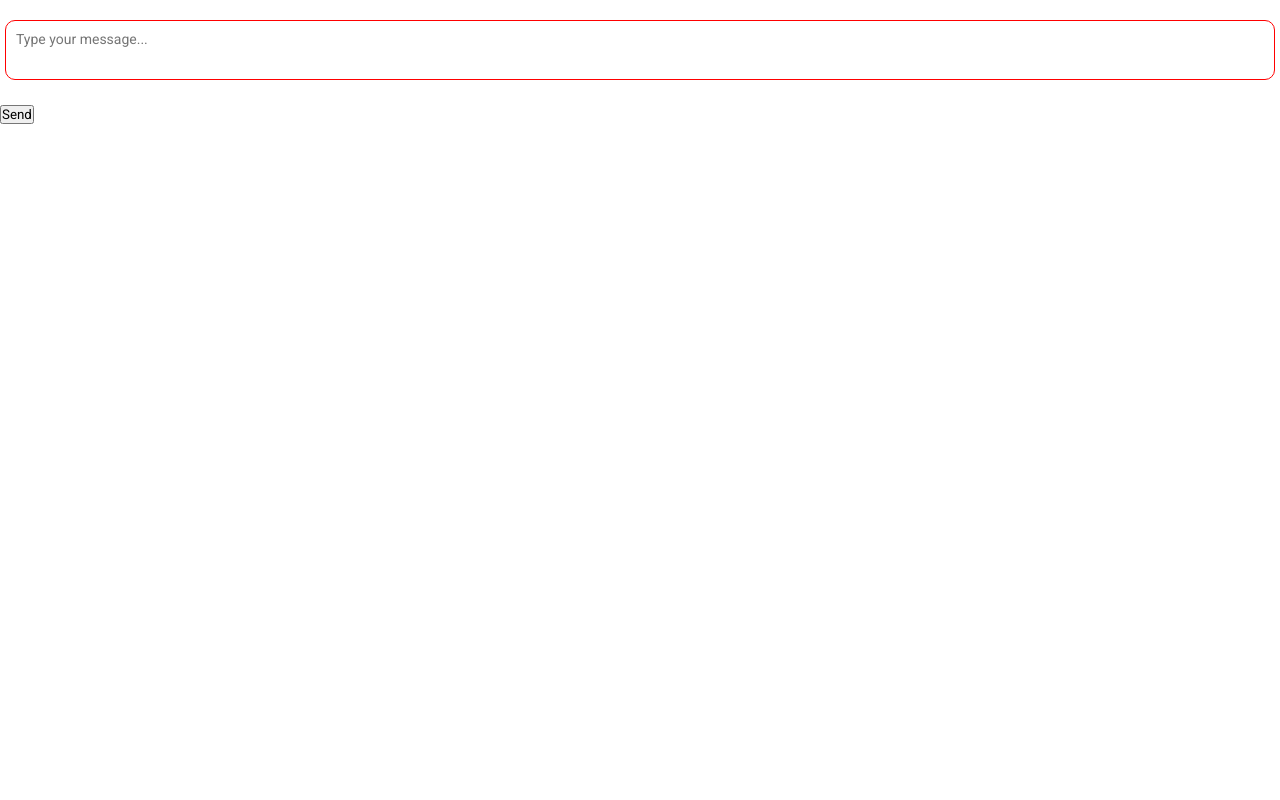
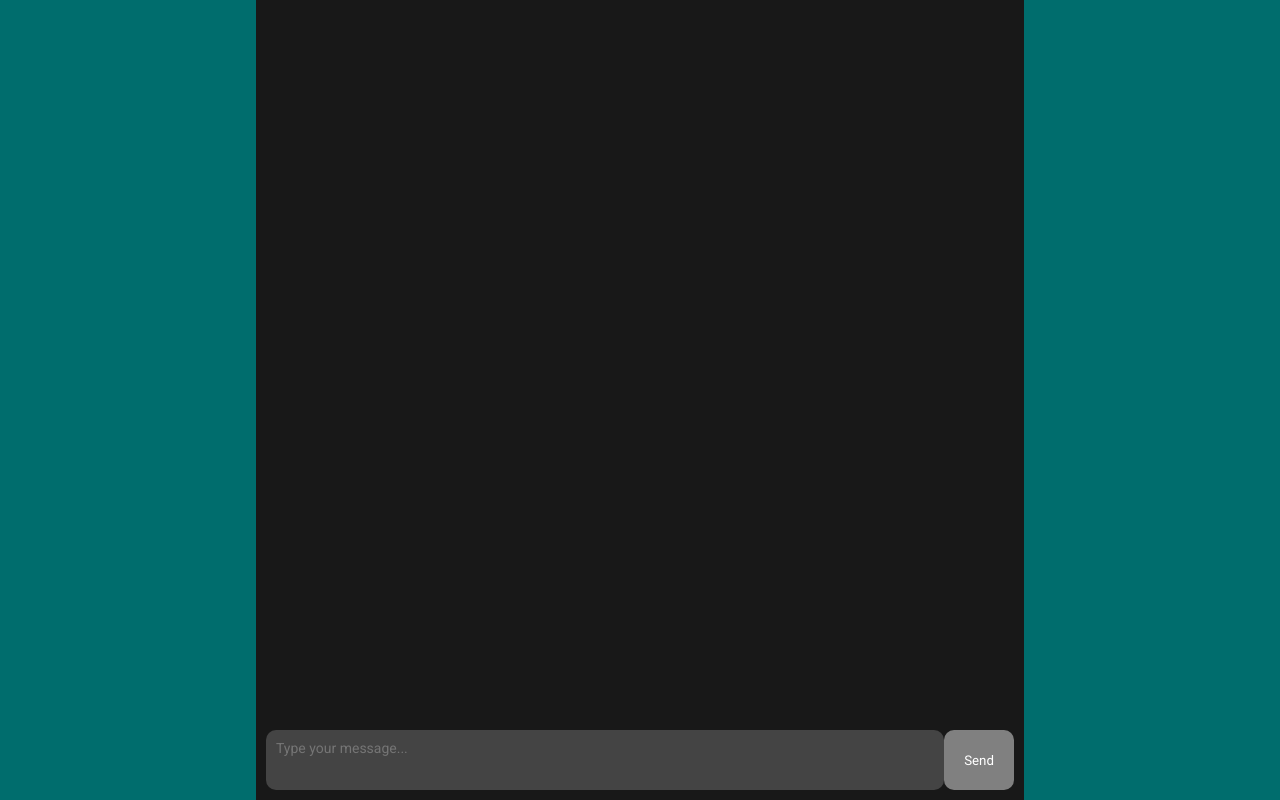
Before and after one commit to justberatt/realTimeChatApp, a plain HTML site: page index.html in a window 1280 px wide. Drawn offline with Linux system fonts and the light colour scheme.

Commit message:
A nice and simple initial design. Will probably change it later

```diff
--- a/index.css
+++ b/index.css
@@ -3,15 +3,48 @@
     padding: 0;
     box-sizing: border-box;
     font-family: 'Roboto', sans-serif;
+    background-color: rgb(0, 109, 109);
+}
+
+.container {
+    display: flex;
+    align-items: center;
+    justify-content: center;
+}
+
+#chat-container {
+    display: flex;
+    align-items: flex-end;
+    width: 60%;
+    height: 100vh;
+    background-color: rgb(24, 24, 24);
+    padding: 0 10px;
 }
 
 textarea {
-    border: 1px solid red;
+    display: block;
+    background-color: rgb(68, 68, 68);
+    color: snow;
     border-radius: 10px;
+    border: none;
     padding: 10px;
-    margin: 20px 5px 20px 5px;
+    margin: 10px auto;
     height: 60px;
-    width: calc(100% - 10px);
+    width: 96%;
     font-size: 14px;
     resize: none;
 }
+
+#send-button {
+    height: 60px;
+    margin: 10px 0;
+    padding: 10px 20px;
+    border-radius: 10px;
+    border: none;
+    color: white;
+    background-color: grey;
+}
+
+textarea:focus {
+    border: none;
+}
```
